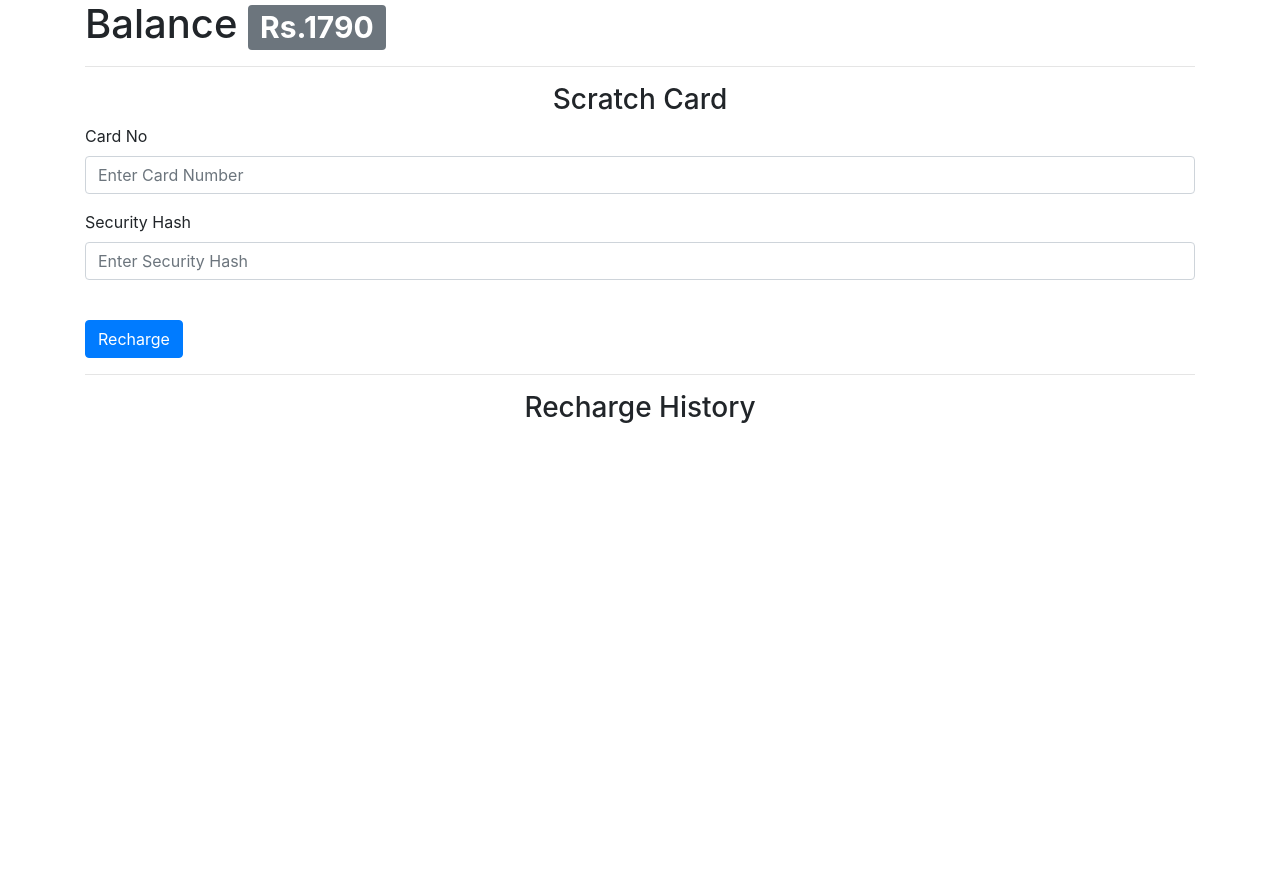
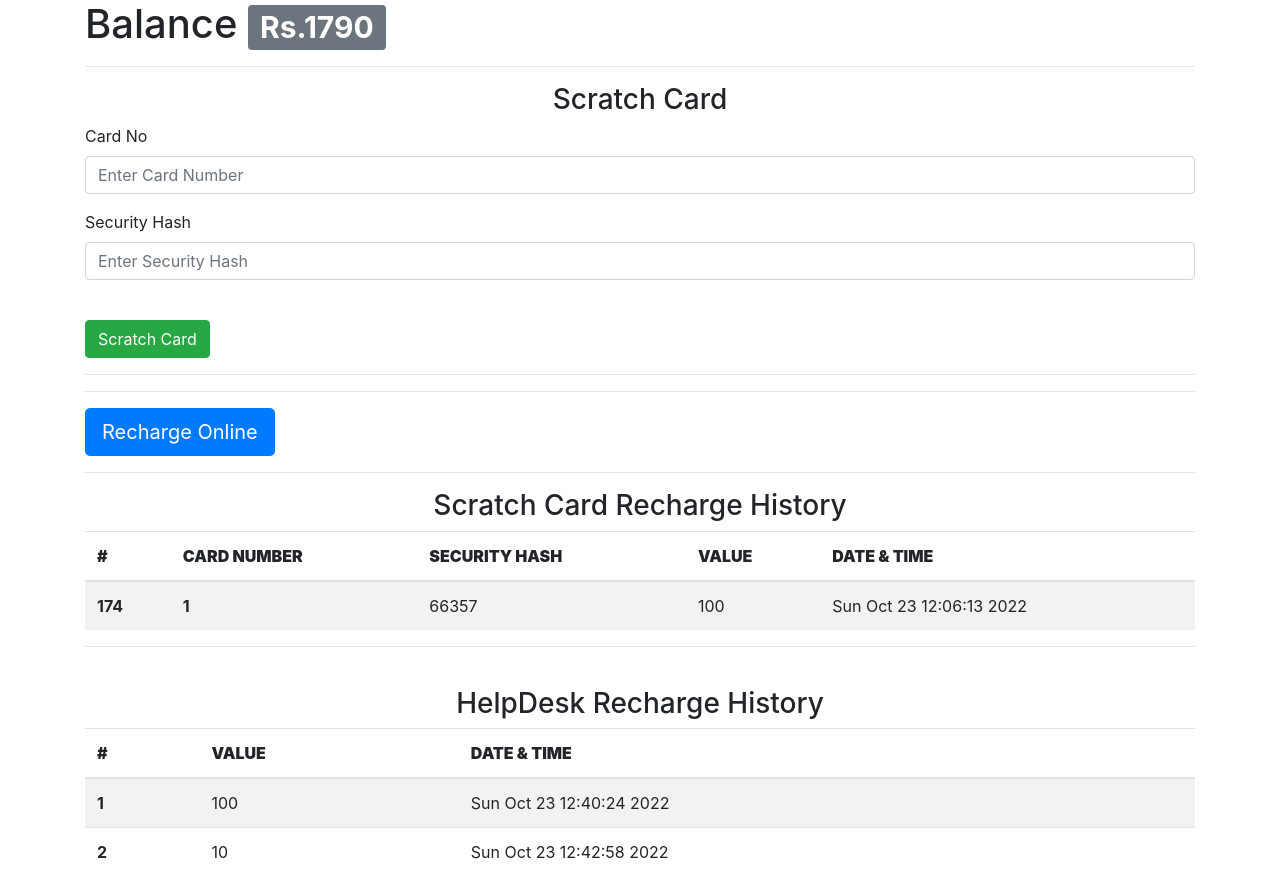
Before and after one commit to Mohamed-Sulaiman-EEE/CAPSTONE, a Flask app: page /user-wallet in a window 1280 px wide. Shown: the part 89-981 px from the top of the page. Before the commit the page ends 512 px from the top, so only its background shows below. Run offline with Flask 2, Linux system fonts and the light colour scheme; a user stored in the database is signed in; data comes from the database, SQL or seed files in the repository; both versions use the stored data as it was after the commit; some libraries are stand-ins or nearby versions.

Commit message:
oct 23 eve qr

```diff
--- a/website/__init__.py
+++ b/website/__init__.py
@@ -20,7 +20,7 @@ def create_app():
     app.register_blueprint(views, url_prefix='/')
     app.register_blueprint(auth, url_prefix='/')
 
-    from .models import User, Note , Conductor_details
+    from .models import User, Conductor_details
 
     create_database(app)
 
--- a/website/auth.py
+++ b/website/auth.py
@@ -1,10 +1,11 @@
+from fileinput import filename
 from importlib.metadata import metadata
 from flask import Blueprint, render_template, request, flash, redirect, url_for
 from .models import User
 from werkzeug.security import generate_password_hash, check_password_hash
 from . import db
 from flask_login import login_user, login_required, logout_user, current_user
-
+import qrcode
 
 auth = Blueprint('auth', __name__)
 
@@ -130,3 +131,6 @@ def generate_account_details(current_user):
     current_user.account_number = no
     current_user.type = "U"
     db.session.commit()
+    data = no
+    image = qrcode.make(data=data)
+    image.save( "./website/static/images/{0}.png".format(current_user.account_number))
--- a/website/templates/home.html
+++ b/website/templates/home.html
@@ -2,7 +2,7 @@
 {% block title %} HOME {% endblock %}
 {% block content%}
 <div align = "center">
-<img src="{{ url_for('static', filename='bus.jpg') }}" class="img-fluid" alt="Responsive image" >
+<img src="{{ url_for('static', filename='images/bus.jpg') }}" class="img-fluid" alt="Responsive image" >
 </div>
 <div text-align = "center" >
 <h1 align = "center">Home Page</h1>
--- a/website/templates/user_home.html
+++ b/website/templates/user_home.html
@@ -5,7 +5,7 @@
 
 <!-- QR CODE -->
 <div align = "center">
-<img src="{{ url_for('static', filename='bus.jpg') }}" class="img-fluid" alt="Responsive image" >
+<img src="{{ url_for('static', filename='/images/{0}.png'.format(user.account_number)) }}" class="img-fluid" alt="Responsive image" >
 </div>
 <!-- DETAILS-->
 <div>
--- a/website/templates/user_wallet.html
+++ b/website/templates/user_wallet.html
@@ -31,9 +31,64 @@
     />
   </div>
   <br />
-  <button type="submit" class="btn btn-primary">Recharge</button>
+  <button type="submit" class="btn btn-primary btn-success">Scratch Card</button>
 </form>
 <hr>
 
-<h3 align="center">Recharge History</h3>
+<hr>
+<div>
+  <a class="btn btn-primary btn-lg " href="#" role="button">Recharge Online</a><br>
+  <hr>
+</div>
+<div>
+<h3 align="center">Scratch Card Recharge History</h3>
+<table class="table table-striped">
+  <thead>
+    <tr>
+      <th scope="col" ><b>#</b></th>
+      <th scope="col"><b>CARD NUMBER</b></th>
+      <th scope="col"><b>SECURITY HASH</b></th>
+      <th scope="col"><b>VALUE</b></th>
+      <th scope="col"><b>DATE & TIME</b></th>
+    </tr>
+  </thead>
+
+  <tbody>
+    {%for h in history%}
+    <tr>
+      <th>{{h.id}}</th>
+      <th>{{h.card_number}}</th>
+      <td>{{h.security_hash}}</td>
+      <td>{{h.value}}</td>
+      <td>{{h.date}}</td>
+    </tr>
+    {%endfor%}
+  </tbody>
+</table>
+
+</div>
+<hr><br>
+<div>
+  <h3 align="center">HelpDesk Recharge History</h3>
+  <table class="table table-striped">
+    <thead>
+      <tr>
+        <th scope="col" ><b>#</b></th>
+        <th scope="col"><b>VALUE</b></th>
+        <th scope="col"><b>DATE & TIME</b></th>
+      </tr>
+    </thead>
+
+    <tbody>
+      {%for h in help%}
+      <tr>
+        <th>{{h.id}}</th>
+        <td>{{h.value}}</td>
+        <td>{{h.date}}</td>
+      </tr>
+      {%endfor%}
+    </tbody>
+  </table>
+
+  </div>
 {% endblock %}
--- a/website/views.py
+++ b/website/views.py
@@ -2,9 +2,10 @@ from multiprocessing.sharedctypes import Value
 from unicodedata import name
 from flask import Blueprint, render_template, request, flash, jsonify
 from flask_login import login_required, current_user
-from .models import Note, User , Conductor_details , Route, Scratch_card , Site_settings
+from .models import  User , Conductor_details , Route, Scratch_card , Site_settings , Helpdesk_recharge
 from . import db
-import json , requests , random
+import json , requests , random , datetime
+
 # END OF IMPORTS
 views = Blueprint('views', __name__)
 #....................................................................................
@@ -47,12 +48,19 @@ def user_wallet():
         if card.status == "U":
             flash("Card has already been used !!!" , category="error")
             return render_template("user_wallet.html", user = current_user)
+        elif card.security_has != security_hash:
+            flash("Wrong security hash !!!",category="error")
         card.status = "U"
         card.user_id = current_user.id
+        date = datetime.datetime.now()
+        date = str(date.strftime("%c"))
+        card.date = date
         current_user.balance += card.value
         db.session.commit()
         flash("{0} Rupess recharged  successfully !!!".format(card.value) , category="success")
-    return render_template("user_wallet.html" , user = current_user)
+    history = current_user.scratch_cards
+    help = current_user.helpdesk_recharges
+    return render_template("user_wallet.html" , user = current_user , history=history , help = help )
 
 #.................................CONDUCTOR FUNCTIONS .............................................
 
@@ -93,22 +101,43 @@ def admin_manage_routes():
 @views.route('/admin-wallet-recharge', methods=['GET', 'POST'])
 @login_required
 def admin_wallet_recharge():
+    route = Route.query.all()
+    ss= Site_settings.query.all()
+    scr = ss[0]
     if request.method== "POST":
-        sc= Site_settings.query.all()
-        scr = sc[0].scratch_card_run
-        no = int(request.form.get('no'))
-        value = int(request.form.get('value'))
-        for i in range(1, no+1):
-            card_num = scr + i
-            security_hash =random.randint(10000 , 99999)
-            card = Scratch_card(card_number = card_num , security_hash=security_hash , value = value , status = "N" ,user_id = current_user.id)
-            db.session.add(card)
+        no = request.form.get('no')
+        value = request.form.get('value')
+        account_number = request.form.get('account_number')
+        val = request.form.get('val')
+        if account_number and val :
+            flash("Recharged successfully ")
+            val = int(val)
+            user = User.query.filter_by(account_number=account_number).first()
+            date = datetime.datetime.now()
+            date = str(date.strftime("%c"))
+            help = Helpdesk_recharge(account_number = user.account_number , value = val , date = date)
+            user.balance = user.balance + val
+            db.session.add(help)
             db.session.commit()
-            if i == no:
-                sc[0].scratch_card_run = i + scr
+            passenger = user
+
+            return render_template("admin_wallet_recharge.html" , user = current_user , scr = scr,passenger=passenger)
+
+        if no and value :
+            no = int(no)
+            value= int(value)
+            ss= Site_settings.query.all()
+            scr = ss[0].scratch_card_run
+
+            for i in range(1, no+1):
+                card_num = scr + i
+                security_hash =random.randint(10000 , 99999)
+                card = Scratch_card(card_number = card_num , security_hash=security_hash , value = value , status = "N" ,user_id = current_user.id)
+                db.session.add(card)
                 db.session.commit()
-        flash("Cards generated successfully !!!")
-    route = Route.query.all()
-    sc= Site_settings.query.all()
-    scr = sc[0]
-    return render_template("admin_wallet_recharge.html" , user = current_user , data=route, scr = scr)
+                if i == no:
+                    ss[0].scratch_card_run = i + scr
+                    db.session.commit()
+            flash("Cards generated successfully !!!")
+
+    return render_template("admin_wallet_recharge.html" , user = current_user , scr = scr)
```
Also changed, not shown: website/models.py (+8 -7 lines), website/templates/admin_wallet_recharge.html (+48 -3 lines), website/database.db, website/static/images/AAAAA00001.png (added), website/static/images/AAAAA00002.png (added), website/static/images/AAAAA00003.png (added), website/static/images/bus.jpg (renamed from website/static/bus.jpg), website/static/images/route_map.jpg (renamed from website/static/route_map.jpg).
